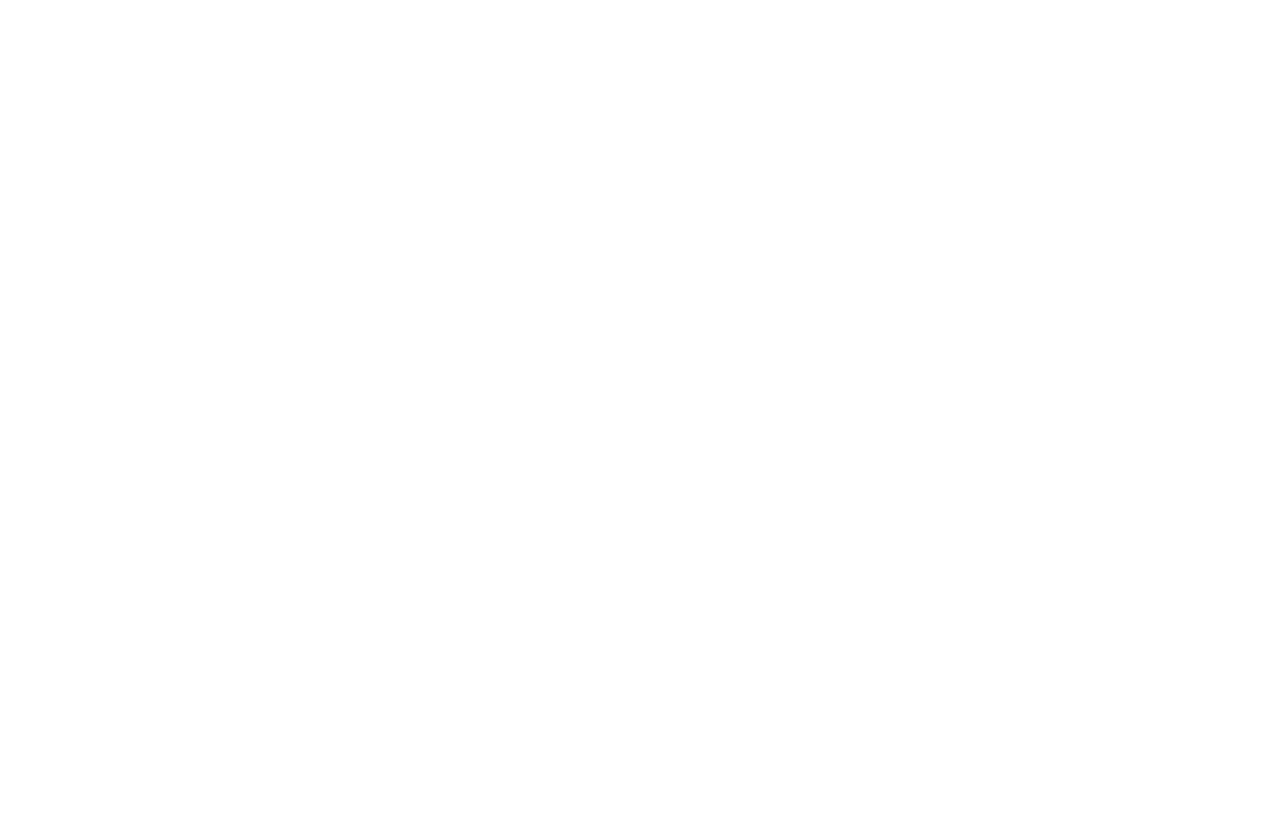
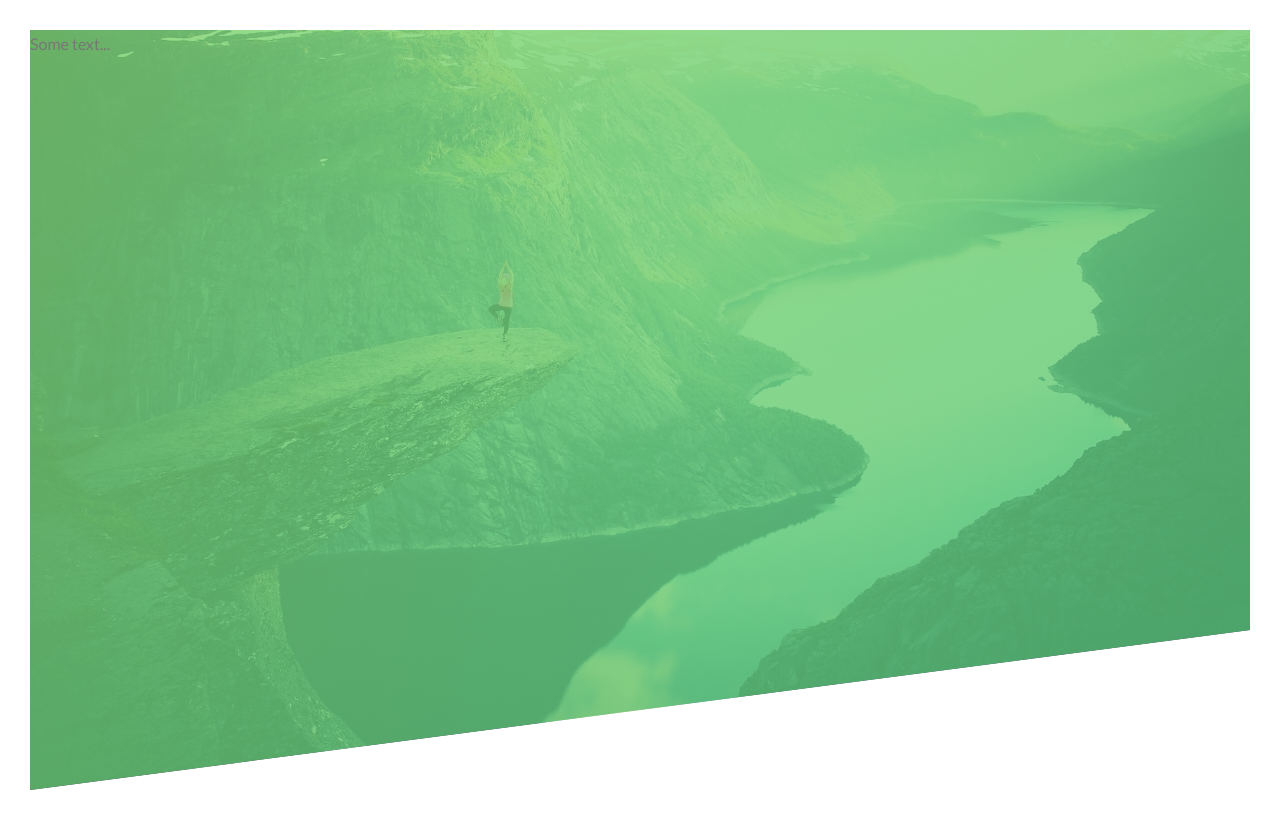
Before and after one commit to pmdenlinger/Natours, a website: page starter/index.html in a window 1280 px wide. Drawn offline with Linux system fonts and the light colour scheme; files that its build step writes are made by us from their sources.

Commit message:
Add header element and .header to index.html

```diff
--- a/starter/index.html
+++ b/starter/index.html
@@ -15,5 +15,7 @@
 
     <title>Natours | Exciting tours for adventurous people</title>
   </head>
-  <body></body>
+  <body>
+    <header class="header">Some text...</header>
+  </body>
 </html>
```
